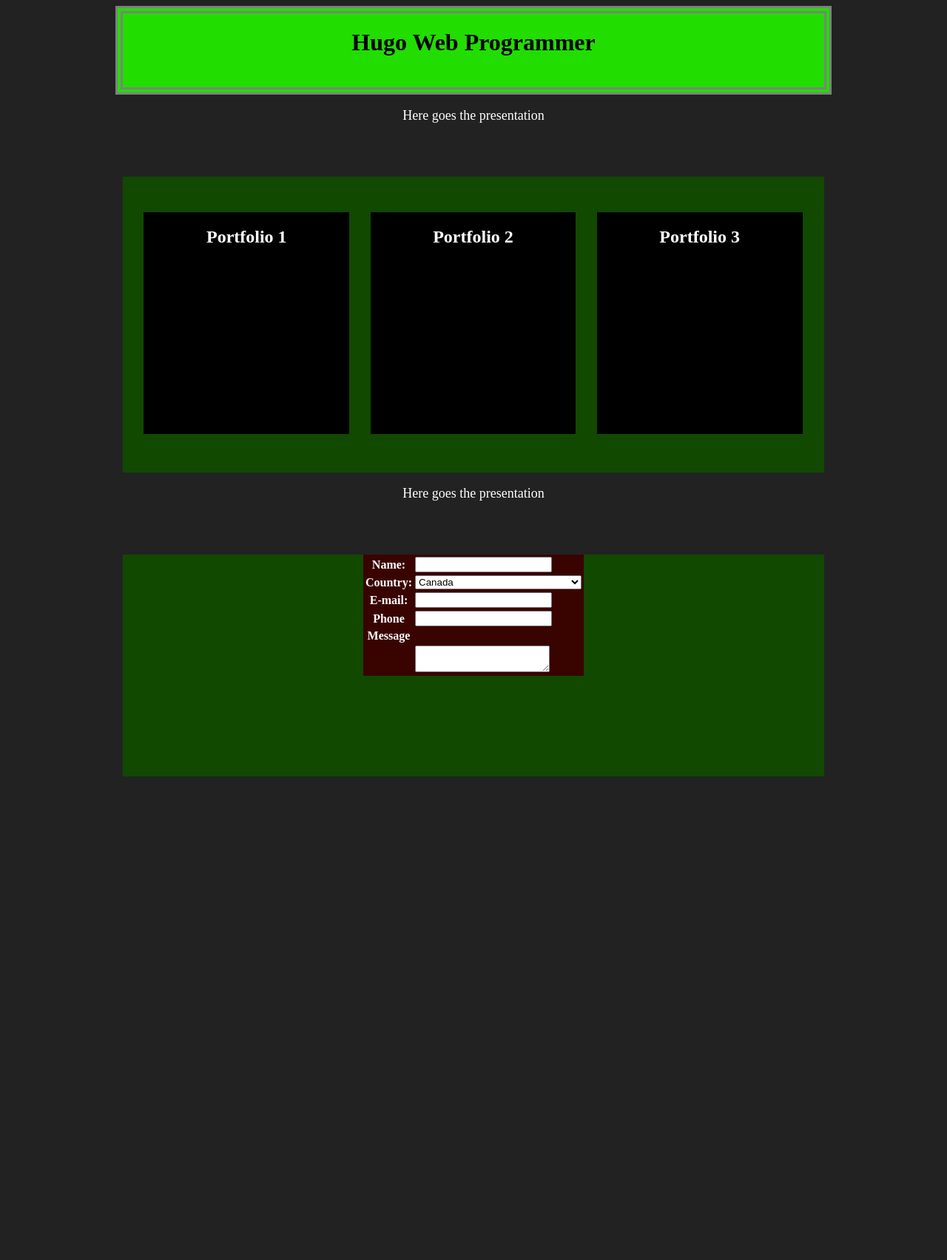
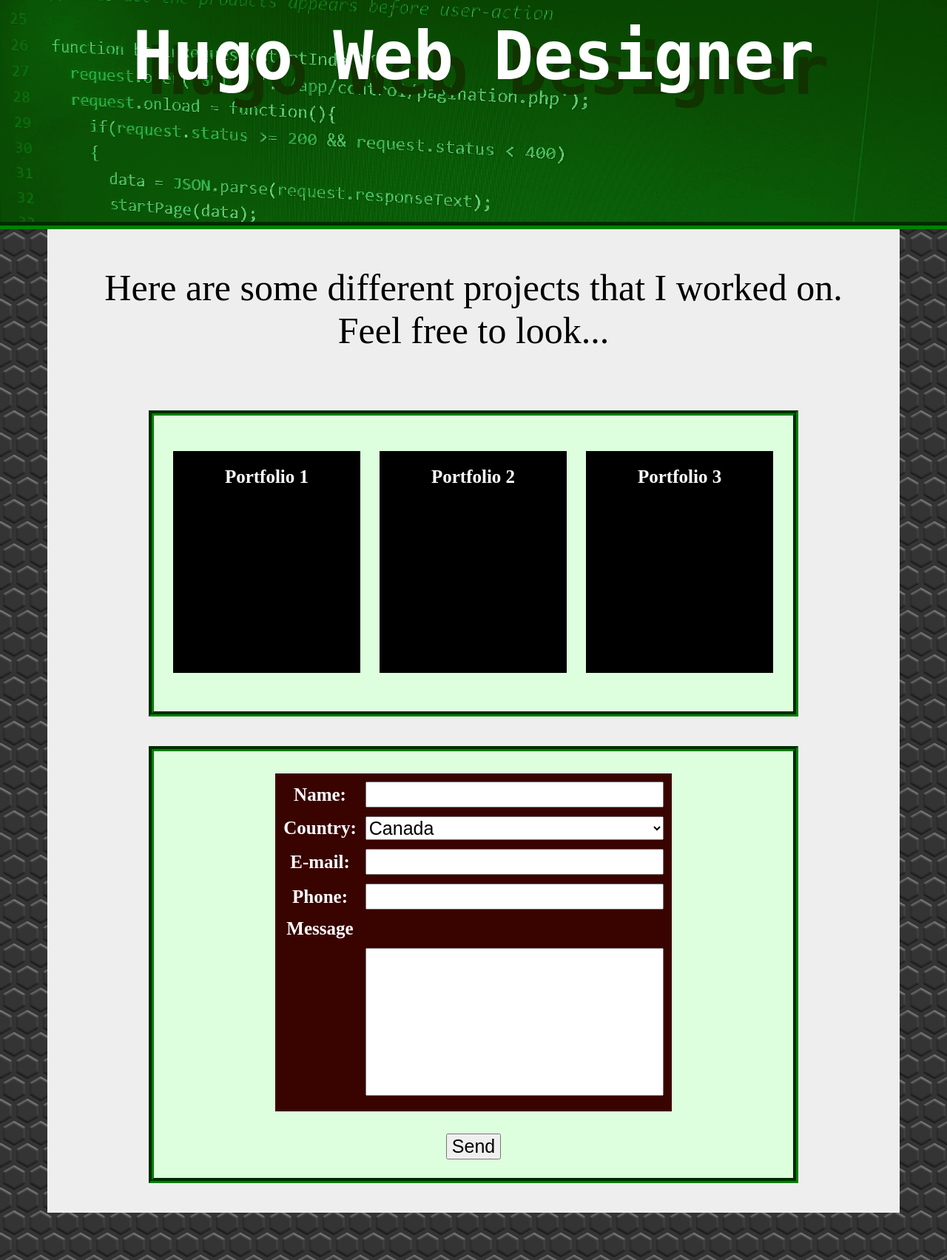
Before and after one commit to dancinoman/HugoPortfolio, a PHP site: page /views/index.html in a window 1280 px wide. Shown: the whole page at 74% size. Before the commit the page ends 1050 px from the top, so only its background shows below. Run offline with PHP 8.4, Linux system fonts and the light colour scheme; some libraries are stand-ins or nearby versions.

Commit message:
fix the form with php

```diff
--- a/source/css/stylesheet.css
+++ b/source/css/stylesheet.css
@@ -1,28 +1,67 @@
+*{
+	font-size: 25px;
+}
+
+html,body{
+padding: 0;
+margin: 0;
+}
+
+h1{
+	position: relative;
+	font-family: monospace;
+	top: 25%;
+	left: 50%;
+	transform: translate(-50%, -50%);
+	font-size: 90px;
+	color: white;
+	text-shadow: 20px 20px #113300;
+}
 
 body{
-	background-color: #222222;
+	background-image: url('tile.png');
 }
 
+textarea{
+	width: 100%;
+	height: 200px;
+	resize: none;
+}
+
+.div-standard{
+	border: 7px green;
+	border-style: groove;
+	background-color: #ddffdd;
+	margin: auto;
+	margin-top: 40px;
+	margin-bottom: 40px
+}
 
 .form-container{
-	background-color: #114900;
-	height: 300px;
-	margin: auto;
+
 	width: 75%;
 }
 
 .formula{
+	position: relative;
 	margin: auto;
+	margin-top: 30px;
+	margin-bottom: 30px;
 	background-color: #390300;
+	top: 25%;
+}
+
+.formula input{
+	width: 100%;
 }
 
 .header{
-	background-color: #22dd00;
-	width: 75%;
-	height: 100px;
-	border: 10px grey;
-	border-style: double;
-	margin: auto
+	background-image: url('code-screen.png');
+	background-size: cover;
+	background-position: 0% 40%;
+	width: 100%;
+	height: 300px;
+	border-bottom: 10px groove green;
 }
 
 .left-div{
@@ -46,10 +85,8 @@ body{
 }
 
 .portfolio{
-	background-color: #114900;
 	width: 75%;
 	height: 400px;
-	margin: auto
 }
 
 .right-div{
@@ -60,6 +97,14 @@ body{
 		width: 29.3%;
 		height: 75%;
 		background-color: black;
+}
+
+.screen-tech{
+	overflow: hidden;
+	background-color: #eee;
+	width: 90%;
+	margin: auto;
+	margin-bottom: 5%;
 }
 
 .text-center{
--- a/source/js/jspage.js
+++ b/source/js/jspage.js
@@ -14,4 +14,4 @@ var options = function(){
 
 
 
-$("#country-selection").prepend( "<select>"+ options() +"</select>");
+$("#country-selection").prepend( "<select name='country'>"+ options() +"</select>");
--- a/views/index.html
+++ b/views/index.html
@@ -1,20 +1,26 @@
+<?php
+	include '../source/php/send.php';
+?>
+
 <html>
 <head>
 	<link rel="stylesheet" href="../source/css/stylesheet.css">
 
 </head>
 <body>
+
 	<div class="header">
-		<h1 class="text-center">Hugo Web Programmer</h1>
+		<h1 class="text-center">Hugo Web Designer</h1>
 	</div>
 
-	<div title="presentation" style="font-size: 18px;">
-		<p class="text-light text-center" style="height: 75px">
-			Here goes the presentation
+	<div class="screen-tech">
+		<div title="presentation" style="padding: 30px; padding-top: 0">
+			<p class="text-center" style="height: 75px; font-size: 50px">
+				Here are some different projects that I worked on.<br/> Feel free to look...
 			</p>
 		</div>
 
-	<div class="portfolio">
+		<div class="portfolio div-standard">
 			<div class="left-div">
 				<h2 class="text-light text-center">Portfolio 1</h2>
 			</div>
@@ -26,21 +32,15 @@
 			</div>
 		</div>
 
-	<div title="presentation" style="font-size: 18px;">
-		<p class="text-light text-center" style="height: 75px">
-			Here goes the presentation
-		</p>
-	</div>
-
-	<div title="form" class="form-container">
-		<form method="POST" action="mailto:dancinoman@gmail.com">
-			<table class="formula">
+		<div title="form" class="form-container div-standard">
+			<form method="POST" action="">
+				<table class="formula" cellspacing="10">
 					<tr>
 						<th>
 							<span class="text-light">Name:</span>
 						</th>
 						<td>
-						<input type="text"/>
+							<input type="text" name="name"/>
 						</td>
 					</tr>
 					<tr>
@@ -56,15 +56,15 @@
 							<span class="text-light">E-mail:</span>
 						</th>
 						<td>
-						<input type="text"/>
+							<input type="text" name="email"/>
 						</td>
 					</tr>
 					<tr>
 						<th>
-						<span class="text-light">Phone</span>
+							<span class="text-light">Phone:</span>
 						</th>
 						<td>
-						<input type="number"/>
+							<input type="phone" name="phone"/>
 						</td>
 					</tr>
 					<tr>
@@ -75,13 +75,17 @@
 					<tr>
 						<th></th>
 						<td>
-						<textarea></textarea>
+							<textarea name="message"></textarea>
 						</td>
 					<tr>
 				</table>
+				<div class="text-center">
+					<input type=submit name="mailto" value="Send">
+				</div>
+
 			</form>
 		</div>
-
+	</div>
 
 </body>
 
```
Also changed, not shown: source/php/debuglog.php (added, +23 -0 lines), source/php/send.php (added, +22 -0 lines), .htaccess (added), source/css/code-screen.png (added), source/css/tile.png (added). Lines whose indentation alone changed are shown as unchanged.
